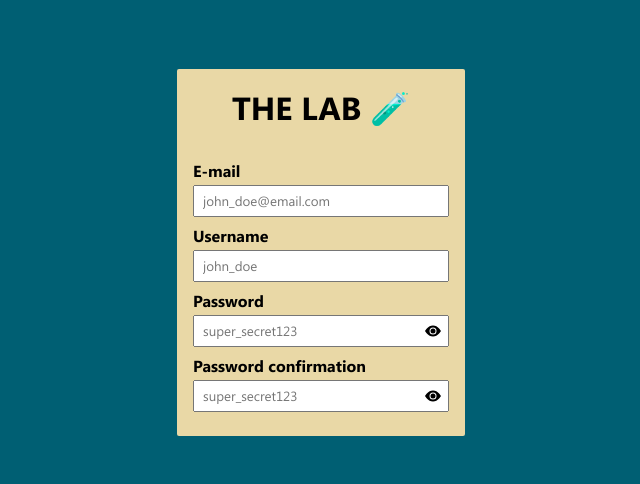
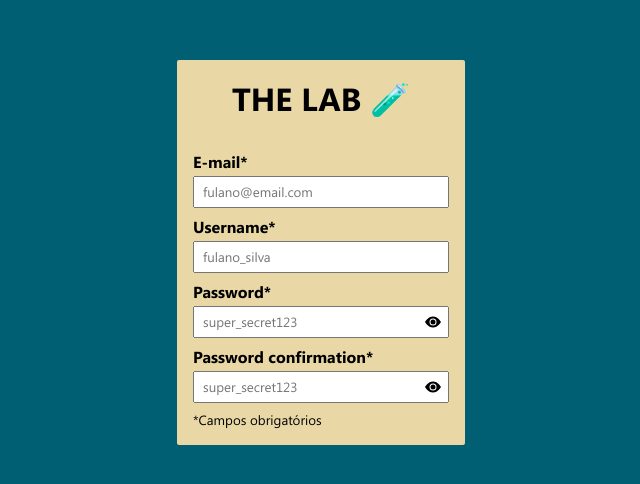
Before and after one commit to guilhermelMoraes/lab--front-end, a React (Create React App) app: page / in a window 1280 px wide. Shown: the part 148-632 px from the top of the page, without its empty margins (319-959 px from the left). Built offline with nearby package versions, Linux system fonts and the light colour scheme.

Commit message:
chore: required fields highlight

```diff
--- a/src/index.css
+++ b/src/index.css
@@ -11,6 +11,7 @@ label {
 }
 
 input,
-p {
+p,
+small {
   font-family: "Segoe UI Regular", sans-serif;
 }
--- a/src/sign-up/sign-up.tsx
+++ b/src/sign-up/sign-up.tsx
@@ -47,7 +47,7 @@ export default function SignUp() {
             <form>
               <label htmlFor="email" className={styles.form__label}>
                 <div className={styles['form__label-text']}>
-                  E-mail
+                  E-mail*
                 </div>
                 <input
                   id="email"
@@ -55,13 +55,13 @@ export default function SignUp() {
                   className={styles.form__input}
                   onChange={handleChange}
                   value={values.email}
-                  placeholder="john_doe@email.com"
+                  placeholder="fulano@email.com"
                 />
               </label>
 
               <label htmlFor="username" className={styles.form__label}>
                 <div className={styles['form__label-text']}>
-                  Username
+                  Username*
                 </div>
                 <input
                   id="username"
@@ -69,13 +69,13 @@ export default function SignUp() {
                   className={styles.form__input}
                   onChange={handleChange}
                   value={values.username}
-                  placeholder="john_doe"
+                  placeholder="fulano_silva"
                 />
               </label>
 
               <label htmlFor="password" className={styles.form__label}>
                 <div className={styles['form__label-text']}>
-                  Password
+                  Password*
                 </div>
                 <span className={styles['form__password-input']}>
                   <input
@@ -95,7 +95,7 @@ export default function SignUp() {
                 className={styles.form__label}
               >
                 <div className={styles['form__label-text']}>
-                  Password confirmation
+                  Password confirmation*
                 </div>
                 <span className={styles['form__password-input']}>
                   <input
@@ -112,6 +112,9 @@ export default function SignUp() {
             </form>
           )}
         </Formik>
+        <small>
+          *Campos obrigatórios
+        </small>
       </main>
     </div>
   );
```
